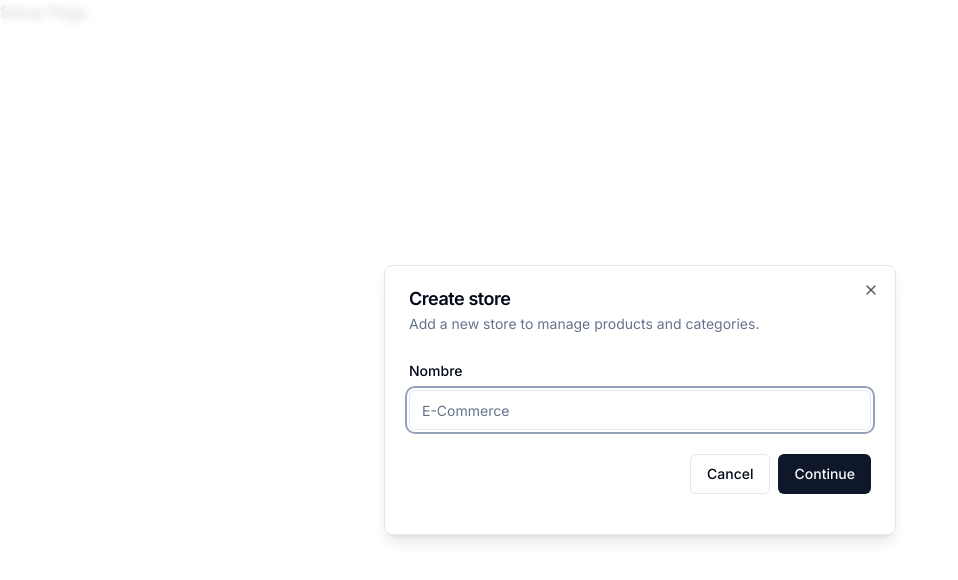
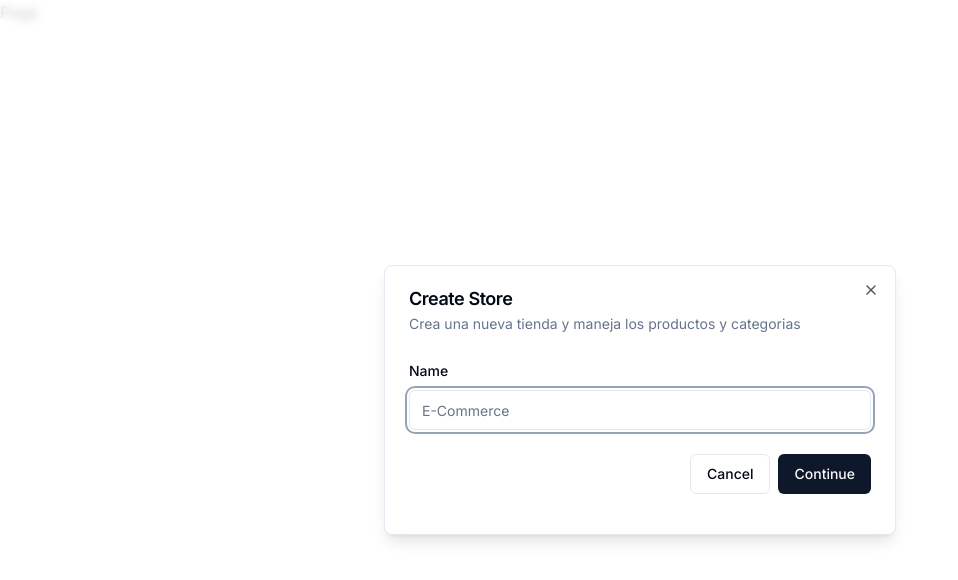
Before and after one commit to Zetah07/Cardi-Lingerie, a Next.js app: page / in a window 1280 px wide. Shown: the top 580 px of the page, without its empty margins (0-958 px from the left). Built offline with nearby package versions, Linux system fonts and the light colour scheme.

Commit message:
the modal has been created and made functional to create the corresponding store to start working // attached to the aesthetic aspect toast // fix data

```diff
--- a/app/(root)/page.tsx
+++ b/app/(root)/page.tsx
@@ -2,7 +2,6 @@
 
 import { useStoreModal } from '@/hooks/use-store-modal';
 import { useEffect } from 'react';
-
 
 const SetupPage =() => {
     const onOpen = useStoreModal((state) => state.onOpen);
@@ -16,7 +15,7 @@ const SetupPage =() => {
 
     return (
         <div className="">
-            <h1>Setup Page</h1>
+            <p>Page</p>
         </div>
     );
 }
--- a/app/api/stores/route.ts
+++ b/app/api/stores/route.ts
@@ -1,8 +1,9 @@
 import { NextResponse } from "next/server";
 import { auth } from "@clerk/nextjs";
+
 import prismadb from "@/lib/prismadb";
 
-export async function Post(
+export async function POST(
   req: Request,
   ) {
   try {
@@ -11,12 +12,12 @@ export async function Post(
 
     const { name } = body;
 
-        if(!userId){
-            return new NextResponse('Unaythorized', {status: 401});
+    if (!userId) {
+      return new NextResponse("Unauthorized", { status: 401 });
     }
 
-        if(!name){
-            return new NextResponse('Name is required', {status: 400});
+    if (!name) {
+      return new NextResponse("Name is required", { status: 400 });
     }
 
     const store = await prismadb.store.create({
@@ -26,8 +27,10 @@ export async function Post(
       }
     });
 
+    return NextResponse.json(store);
+
   } catch (error) {
-        console.error('[STORES_POST]', error);
-        return new NextResponse('Internal error', {status: 500});
+    console.log("[STORES_POST]", error);
+    return new NextResponse("Internal error", { status: 550 });
   }
 }
--- a/app/layout.tsx
+++ b/app/layout.tsx
@@ -2,8 +2,10 @@ import { Inter } from "next/font/google";
 import { ClerkProvider } from '@clerk/nextjs'
 
 import { ModalProvider } from "@/providers/modal-provider";
+import { ToasterProvider } from "@/providers/toast-provider";
 
 import "./globals.css";
+
 
 
 const inter = Inter({ subsets: ["latin"] });
@@ -19,11 +21,11 @@ export default function RootLayout({
   children: React.ReactNode;
 }) {
 
-
   return (
     <ClerkProvider>
       <html lang="en">
         <body className={inter.className}>
+          <ToasterProvider />
           <ModalProvider />
           {children}
         </body>
--- a/components/modals/store-modal.tsx
+++ b/components/modals/store-modal.tsx
@@ -1,23 +1,18 @@
-"use client";
+'use client';
 
 import * as z from "zod";
+import axios from "axios";
+import { useState } from "react";
+import { useForm } from "react-hook-form";
 import { zodResolver } from "@hookform/resolvers/zod";
-import { useForm } from "react-hook-form";
-import { useRouter } from "next/navigation";
-import { useState } from "react";
+import { toast } from "react-hot-toast";
 
+import { useStoreModal } from "@/hooks/use-store-modal";
 import { Modal } from "@/components/ui/modal";
+import { Form, FormControl, FormField, FormItem, FormLabel, FormMessage } from "@/components/ui/form";
 import { Input } from "@/components/ui/input";
-import {
-  Form,
-  FormControl,
-  FormField,
-  FormItem,
-  FormLabel,
-  FormMessage,
-} from "@/components/ui/form";
-import { useStoreModal } from "@/hooks/use-store-modal";
 import { Button } from "@/components/ui/button";
+
 
 const formSchema = z.object({
   name: z.string().min(1),
@@ -25,8 +20,6 @@ const formSchema = z.object({
 
 export const StoreModal = () => {
   const storeModal = useStoreModal();
-  const router = useRouter();
-
   const [loading, setLoading] = useState(false);
 
   const form = useForm<z.infer<typeof formSchema>>({
@@ -37,19 +30,28 @@ export const StoreModal = () => {
   });
 
   const onSubmit = async (values: z.infer<typeof formSchema>) => {
-    console.log("onSubmit", values);
-  };
+    try {
+      setLoading(true);
 
-  return (
+      const response = await axios.post('api/stores/', values );
+      toast.success('Tienda creada con exito.');
+
+    } catch (error) {
+      toast.error('Algo salió mal.');
+    } finally{
+      setLoading(false);
+    }
+  }
+
+  return(
     <Modal
-      title="Create store"
-      description="Add a new store to manage products and categories."
+      title="Create Store"
+      description="Crea una nueva tienda y maneja los productos y categorias"
       isOpen={storeModal.isOpen}
       onClose={storeModal.onClose}
       >
         <div>
           <div className="space-y-4 py-2 pb-4">
-          <div className="space-y-2">
             <Form {...form}>
               <form onSubmit={form.handleSubmit(onSubmit)}>
                 <FormField
@@ -57,27 +59,27 @@ export const StoreModal = () => {
                   name="name"
                   render={({ field }) => (
                     <FormItem>
-                      <FormLabel>Nombre</FormLabel>
+                      <FormLabel>Name</FormLabel>
                       <FormControl>
                         <Input
                           disabled={loading}
                           placeholder="E-Commerce"
-                          {...field}
-                        />
+                          {...field} />
                       </FormControl>
-                      <FormMessage />
+                      <FormMessage/>
                     </FormItem>
                   )}
                 />
-                <div className="pt-6 space-x-2 flex items-center justify-end w-full">
+                <div className="pt-6 space-x-2 flex otems-center justify-end w-full justify-space">
                     <Button
                       disabled={loading}
-                    variant="outline"
-                    onClick={storeModal.onClose}
-                  >
+                      variant='outline'
+                      onClick={storeModal.onClose}>
                         Cancel
                     </Button>
-                  <Button disabled={loading} type="submit">
+                    <Button
+                      disabled={loading}
+                      type="submit">
                       Continue
                     </Button>
                 </div>
@@ -85,7 +87,6 @@ export const StoreModal = () => {
             </Form>
           </div>
         </div>
-      </div>
       </Modal>
-  );
-};
+  )
+}
--- a/providers/modal-provider.tsx
+++ b/providers/modal-provider.tsx
@@ -1,6 +1,7 @@
 "use client";
 
 import { useEffect, useState } from "react";
+
 import { StoreModal } from "@/components/modals/store-modal";
 
 export const ModalProvider = () => {
@@ -14,7 +15,7 @@ export const ModalProvider = () => {
     return null;
   }
 
-    return(
+  return (
     <>
       <StoreModal />
     </>
--- /dev/null
+++ b/providers/toast-provider.tsx
@@ -0,0 +1,7 @@
+'use client';
+
+import { Toaster } from 'react-hot-toast';
+
+export const ToasterProvider =() =>{
+    return <Toaster />;
+}
```
Also changed, not shown: lib/prismadb.ts (+5 -5 lines), lib/utils.ts (line endings or trailing spaces), 1 other file (tests, documents, lock files or other folders). Lines whose indentation alone changed are shown as unchanged.
